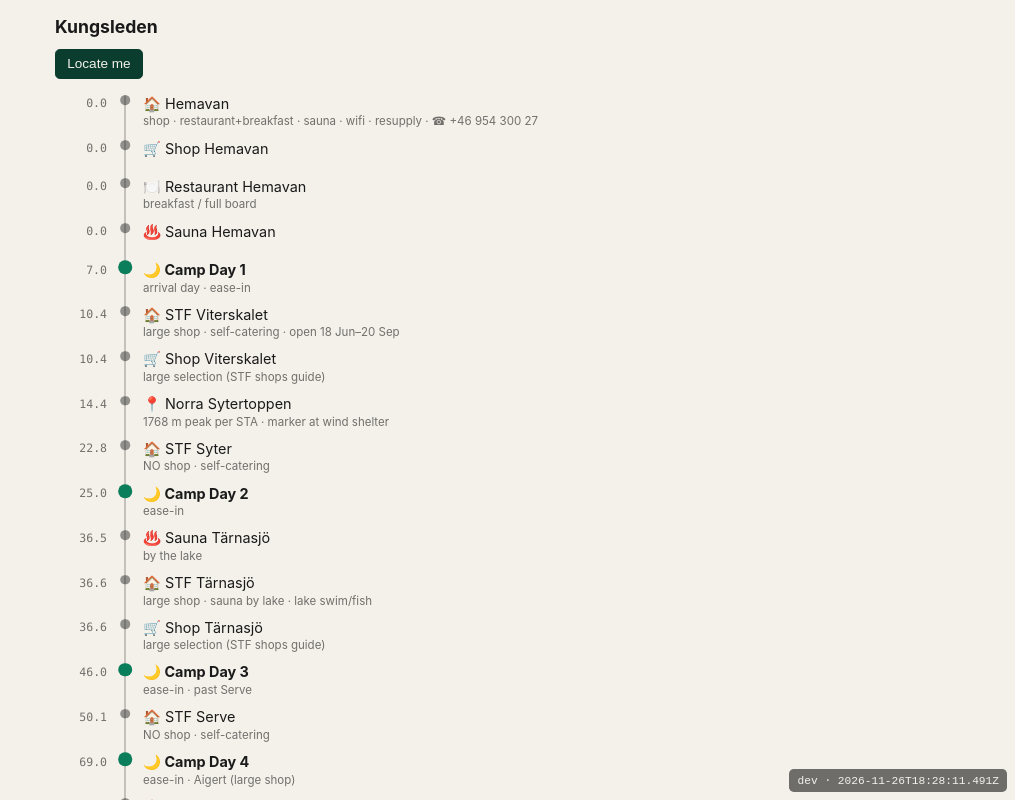
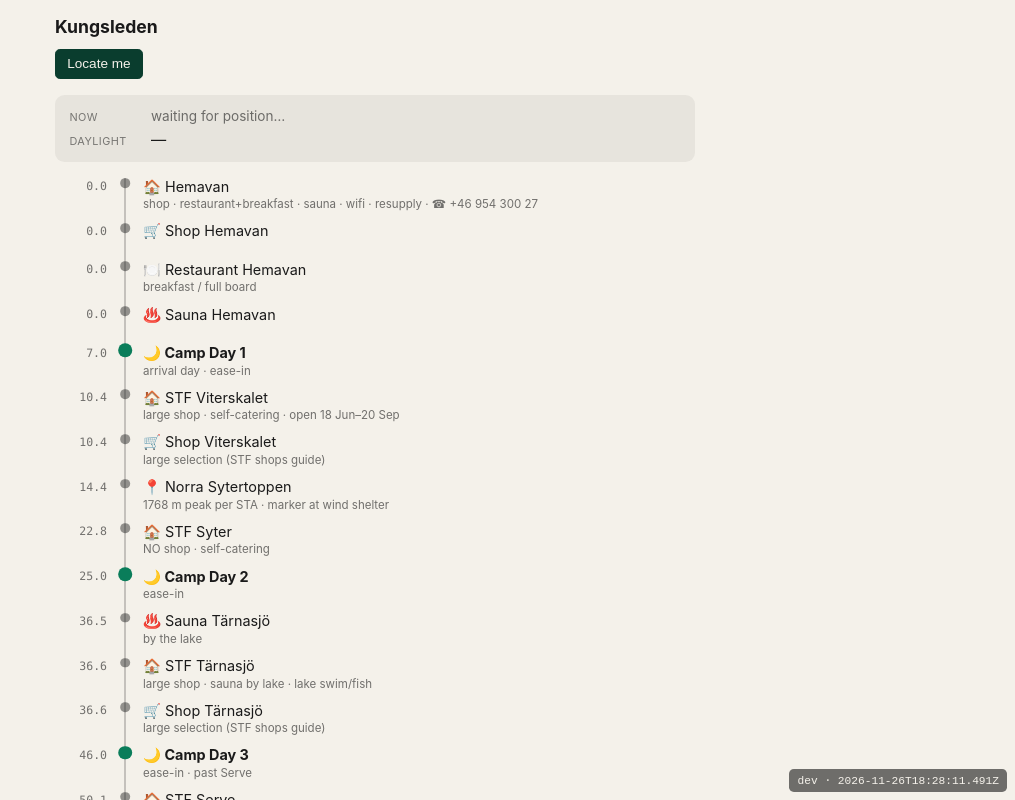
Before and after one commit to aosrgn/kungsleden-app, a Vue app: page / in a window 1280 px wide. Shown: the top 800 px of the page, without its empty margins (265-1280 px from the left). Built offline with nearby package versions, Linux system fonts and the light colour scheme.

Commit message:
feat: add NOW panel with section and daylight

```diff
--- /dev/null
+++ b/src/components/NowPanel.vue
@@ -0,0 +1,109 @@
+<script setup lang="ts">
+import { computed, onMounted, onBeforeUnmount, ref } from 'vue'
+import { daylight } from '../daylight'
+
+const props = defineProps<{
+  positionKm: number | null
+  totalKm: number
+  lat: number | null
+  lng: number | null
+}>()
+
+// Route sections (km ranges from the diary plan, data/src/build-diary-md.ts).
+const SECTIONS = [
+  { id: 'A', name: 'Hemavan → Ammarnäs', end: 78 },
+  { id: 'B', name: 'Ammarnäs → Kvikkjokk', end: 254 },
+  { id: 'C', name: 'Kvikkjokk → Saltoluokta', end: 324 },
+  { id: 'D', name: 'Saltoluokta → Singi', end: 388 },
+  { id: 'E', name: 'Singi → Abisko', end: Infinity },
+]
+const section = computed(() =>
+  props.positionKm == null ? null : SECTIONS.find((s) => props.positionKm! < s.end) ?? null,
+)
+
+const kmToGo = computed(() =>
+  props.positionKm == null ? null : Math.max(0, props.totalKm - props.positionKm),
+)
+
+// Tick every minute so "daylight left" stays live while stationary.
+const now = ref(new Date())
+let timer: ReturnType<typeof setInterval> | undefined
+onMounted(() => { timer = setInterval(() => (now.value = new Date()), 60000) })
+onBeforeUnmount(() => clearInterval(timer))
+
+const light = computed(() =>
+  props.lat == null || props.lng == null ? null : daylight(props.lat, props.lng, now.value),
+)
+
+const hhmm = (date: Date) =>
+  date.toLocaleTimeString([], { hour: '2-digit', minute: '2-digit', hour12: false })
+
+const daylightText = computed(() => {
+  const l = light.value
+  if (!l) return '—'
+  switch (l.status) {
+    case 'midnight-sun': return 'midnight sun'
+    case 'polar-night': return 'polar night'
+    case 'before-sunrise': return `night · sunrise ${hhmm(l.sunrise)}`
+    case 'after-sunset': return `after sunset (${hhmm(l.sunset)})`
+    case 'day': {
+      const h = Math.floor(l.minutesLeft / 60)
+      const m = l.minutesLeft % 60
+      return `${h > 0 ? `${h}h ` : ''}${m}m daylight · sunset ${hhmm(l.sunset)}`
+    }
+  }
+  return '—'
+})
+</script>
+
+<template>
+  <section class="now">
+    <div class="stat">
+      <span class="label">Now</span>
+      <span v-if="positionKm != null" class="value">
+        km {{ positionKm.toFixed(1) }}<span class="sub"> · {{ kmToGo!.toFixed(0) }} to go</span>
+      </span>
+      <span v-else class="value muted">waiting for position…</span>
+    </div>
+    <div v-if="section" class="stat">
+      <span class="label">Section</span>
+      <span class="value">{{ section.id }} · {{ section.name }}</span>
+    </div>
+    <div class="stat">
+      <span class="label">Daylight</span>
+      <span class="value">{{ daylightText }}</span>
+    </div>
+  </section>
+</template>
+
+<style scoped>
+.now {
+  display: flex;
+  flex-direction: column;
+  gap: 0.4rem;
+  padding: 0.8rem 0.9rem;
+  border-radius: 0.6rem;
+  background: color-mix(in srgb, currentColor 6%, transparent);
+}
+
+.stat {
+  display: flex;
+  align-items: baseline;
+  gap: 0.6rem;
+}
+.label {
+  flex: 0 0 4.5rem;
+  font-size: 0.68rem;
+  text-transform: uppercase;
+  letter-spacing: 0.04em;
+  opacity: 0.55;
+}
+.value {
+  font-size: 0.95rem;
+}
+.value .sub {
+  opacity: 0.6;
+  font-size: 0.85rem;
+}
+.muted { opacity: 0.6; font-size: 0.85rem; }
+</style>
--- a/src/components/PlannerView.vue
+++ b/src/components/PlannerView.vue
@@ -3,6 +3,7 @@
 import { useGeolocation } from '../composables/useGeolocation'
 import { loadTrip, type Trip } from '../data/trip'
 import { createTrailIndex } from '../trail'
+import NowPanel from './NowPanel.vue'
 import RouteStrip from './RouteStrip.vue'
 
 const { status, coords, lastError, permState, isStandalone, locate } = useGeolocation()
@@ -43,9 +44,7 @@
 
     <p v-if="coords" class="coords">
       {{ coords.lat.toFixed(5) }}, {{ coords.lng.toFixed(5) }} · ±{{ Math.round(coords.acc) }}m
-      <template v-if="position">
-        · km {{ position.km.toFixed(1) }} · {{ Math.round(position.offsetKm * 1000) }}m off-trail
-      </template>
+      <template v-if="position"> · {{ Math.round(position.offsetKm * 1000) }}m off-trail</template>
     </p>
 
     <div class="actions">
@@ -54,6 +53,14 @@
       </button>
     </div>
 
+    <NowPanel
+      v-if="trip"
+      :position-km="position?.km ?? null"
+      :total-km="trailIndex?.totalKm ?? 0"
+      :lat="coords?.lat ?? null"
+      :lng="coords?.lng ?? null"
+      class="now-panel"
+    />
     <RouteStrip v-if="trip" :rows="trip.diary" :position-km="position?.km ?? null" class="route" />
     <p v-else-if="dataError" class="data-msg">data error: {{ dataError }}</p>
     <p v-else class="data-msg">loading route…</p>
@@ -96,6 +103,7 @@
   margin-top: 0.75rem;
 }
 
+.now-panel { margin-top: 1rem; }
 .route { margin-top: 1rem; }
 
 .data-msg {
--- /dev/null
+++ b/src/daylight.ts
@@ -0,0 +1,58 @@
+// Local sunrise/sunset + daylight-remaining from position and date. Compact port of
+// the standard sunrise-equation / SunCalc math (no dependency). Handles the polar
+// cases (midnight sun / polar night) that occur at these latitudes off-season and the
+// pre-dawn window; during the trek (early–mid August at ~66–68°N) the sun sets normally.
+
+const rad = Math.PI / 180
+const dayMs = 86400000
+const J1970 = 2440588
+const J2000 = 2451545
+const obliquity = rad * 23.4397
+const J0 = 0.0009
+const SUNSET_ANGLE = rad * -0.833 // sun's upper limb at the horizon incl. refraction
+
+const toDays = (date: Date) => date.valueOf() / dayMs - 0.5 + J1970 - J2000
+const fromJulian = (j: number) => new Date((j + 0.5 - J1970) * dayMs)
+const solarMeanAnomaly = (d: number) => rad * (357.5291 + 0.98560028 * d)
+const declination = (L: number) => Math.asin(Math.sin(L) * Math.sin(obliquity))
+const solarTransitJ = (ds: number, M: number, L: number) =>
+  J2000 + ds + 0.0053 * Math.sin(M) - 0.0069 * Math.sin(2 * L)
+
+function eclipticLongitude(M: number): number {
+  const C = rad * (1.9148 * Math.sin(M) + 0.02 * Math.sin(2 * M) + 0.0003 * Math.sin(3 * M))
+  const perihelion = rad * 102.9372
+  return M + C + perihelion + Math.PI
+}
+
+export type Daylight =
+  | { status: 'day'; minutesLeft: number; sunset: Date }
+  | { status: 'before-sunrise'; sunrise: Date }
+  | { status: 'after-sunset'; sunset: Date }
+  | { status: 'midnight-sun' }
+  | { status: 'polar-night' }
+
+export function daylight(lat: number, lng: number, now: Date): Daylight {
+  const lw = rad * -lng
+  const phi = rad * lat
+  const d = toDays(now)
+  const n = Math.round(d - J0 - lw / (2 * Math.PI))
+  const ds = J0 + lw / (2 * Math.PI) + n // approximate solar transit (hour angle 0)
+  const M = solarMeanAnomaly(ds)
+  const L = eclipticLongitude(M)
+  const dec = declination(L)
+
+  const cosH = (Math.sin(SUNSET_ANGLE) - Math.sin(phi) * Math.sin(dec)) / (Math.cos(phi) * Math.cos(dec))
+  if (cosH < -1) return { status: 'midnight-sun' }
+  if (cosH > 1) return { status: 'polar-night' }
+
+  const w = Math.acos(cosH)
+  const jNoon = solarTransitJ(ds, M, L)
+  const jSet = solarTransitJ(J0 + (w + lw) / (2 * Math.PI) + n, M, L)
+  const sunset = fromJulian(jSet)
+  const sunrise = fromJulian(2 * jNoon - jSet) // symmetric about solar noon
+  const t = now.valueOf()
+
+  if (t < sunrise.valueOf()) return { status: 'before-sunrise', sunrise } // still dark before dawn
+  const minutesLeft = Math.round((sunset.valueOf() - t) / 60000)
+  return minutesLeft <= 0 ? { status: 'after-sunset', sunset } : { status: 'day', minutesLeft, sunset }
+}
```
Also changed, not shown: 1 other file (tests, documents, lock files or other folders).
